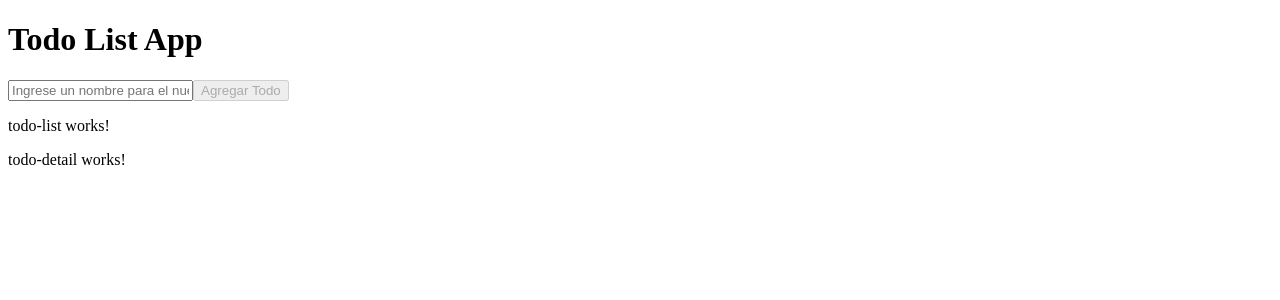
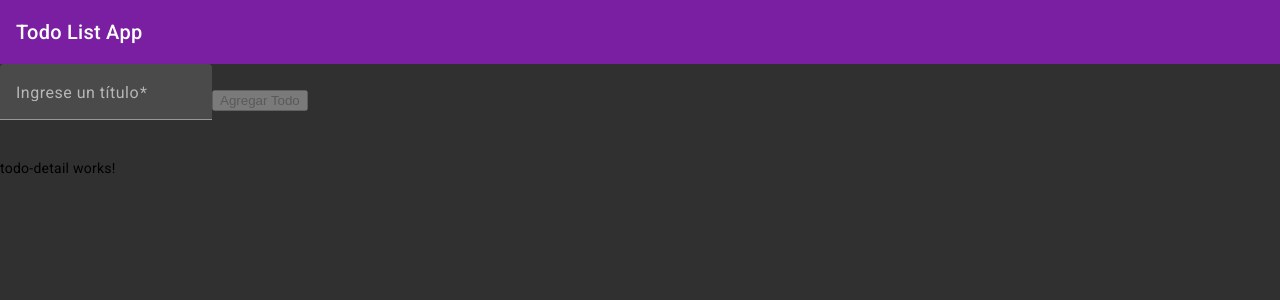
Before and after one commit to CarlosVMPE/reto_fe_todo_list, an Angular app: page / in a window 1280 px wide. Shown: the top 300 px of the page. Built offline with nearby package versions, Linux system fonts and the light colour scheme.

Commit message:
Agregando Angular Material

```diff
--- a/angular.json
+++ b/angular.json
@@ -30,6 +30,7 @@
               "src/assets"
             ],
             "styles": [
+              "@angular/material/prebuilt-themes/purple-green.css",
               "src/styles.scss"
             ],
             "scripts": []
@@ -93,6 +94,7 @@
               "src/assets"
             ],
             "styles": [
+              "@angular/material/prebuilt-themes/purple-green.css",
               "src/styles.scss"
             ],
             "scripts": []
--- a/package.json
+++ b/package.json
@@ -11,10 +11,12 @@
   "private": true,
   "dependencies": {
     "@angular/animations": "^16.0.0",
+    "@angular/cdk": "^16.0.3",
     "@angular/common": "^16.0.0",
     "@angular/compiler": "^16.0.0",
     "@angular/core": "^16.0.0",
     "@angular/forms": "^16.0.0",
+    "@angular/material": "^16.0.3",
     "@angular/platform-browser": "^16.0.0",
     "@angular/platform-browser-dynamic": "^16.0.0",
     "@angular/router": "^16.0.0",
--- a/src/app/app.module.ts
+++ b/src/app/app.module.ts
@@ -7,6 +7,12 @@ import { TodoDashboardComponent } from './components/todo-dashboard/todo-dashboa
 import { ReactiveFormsModule } from '@angular/forms';
 import { TodoListComponent } from './components/todo-list/todo-list.component';
 import { TodoDetailComponent } from './components/todo-detail/todo-detail.component';
+import { BrowserAnimationsModule } from '@angular/platform-browser/animations';
+import { MatToolbarModule } from '@angular/material/toolbar';
+import { MatDividerModule } from '@angular/material/divider';
+import { MatListModule } from '@angular/material/list';
+import { MatInputModule } from '@angular/material/input';
+import { MatFormFieldModule } from '@angular/material/form-field';
 
 @NgModule({
   declarations: [
@@ -18,7 +24,12 @@ import { TodoDetailComponent } from './components/todo-detail/todo-detail.compon
   imports: [
     BrowserModule,
     AppRoutingModule,
-    ReactiveFormsModule
+    ReactiveFormsModule,
+    BrowserAnimationsModule,
+    MatToolbarModule,
+    MatDividerModule,
+    MatListModule,
+    MatFormFieldModule, MatInputModule
   ],
   providers: [],
   bootstrap: [AppComponent]
--- a/src/app/components/todo-dashboard/todo-dashboard.component.html
+++ b/src/app/components/todo-dashboard/todo-dashboard.component.html
@@ -1,21 +1,20 @@
-<div class="navbar">
-  <h1>Todo List App</h1>
-</div>
+<mat-toolbar color="primary">
+  <span>Todo List App</span>
+</mat-toolbar>
 
 <div class="formAddTodo">
   <form [formGroup]="formAddTodo">
-      <input
-        type="text"
-        data-test="contact-filter-control"
-        formControlName="nameTodo"
-        placeholder="Ingrese un nombre para el nuevo Todo"
-      />
 
-      <button
-        (click)="newTodo()"
-        [disabled]="formAddTodo.invalid">
-        Agregar Todo
-      </button>
+    <mat-form-field class="example-full-width">
+      <mat-label>Ingrese un título</mat-label>
+      <input matInput type="text" formControlName="nameTodo"
+       placeholder="Ingrese un nombre para el nuevo Todo"/>
+    </mat-form-field>
+
+
+    <button (click)="newTodo()" [disabled]="formAddTodo.invalid">
+      Agregar Todo
+    </button>
   </form>
 </div>
 
--- a/src/app/components/todo-list/todo-list.component.html
+++ b/src/app/components/todo-list/todo-list.component.html
@@ -1,9 +1,9 @@
-<p>todo-list works!</p>
 
-<ul>
-  <li *ngFor="let todo of todoList">
+<mat-list>
+  <mat-list-item *ngFor="let todo of todoList">
     <h2 (click)="setSelectedTodo(todo)">{{ todo.titulo }}</h2>
-  </li>
-</ul>
+    <mat-divider></mat-divider>
+  </mat-list-item>
+</mat-list>
 
 <app-todo-detail [todoSelected]="todoSelected" [todoList]="todoList"></app-todo-detail>
--- a/src/index.html
+++ b/src/index.html
@@ -6,8 +6,11 @@
   <base href="/">
   <meta name="viewport" content="width=device-width, initial-scale=1">
   <link rel="icon" type="image/x-icon" href="favicon.ico">
+  <link rel="preconnect" href="https://fonts.gstatic.com">
+  <link href="https://fonts.googleapis.com/css2?family=Roboto:wght@300;400;500&display=swap" rel="stylesheet">
+  <link href="https://fonts.googleapis.com/icon?family=Material+Icons" rel="stylesheet">
 </head>
-<body>
+<body class="mat-typography">
   <app-root></app-root>
 </body>
 </html>
--- a/src/styles.scss
+++ b/src/styles.scss
@@ -1 +1,4 @@
 /* You can add global styles to this file, and also import other style files */
+
+html, body { height: 100%; }
+body { margin: 0; font-family: Roboto, "Helvetica Neue", sans-serif; background: rgb(48, 48, 48)}
```
Also changed, not shown: 1 other file (tests, documents, lock files or other folders).
